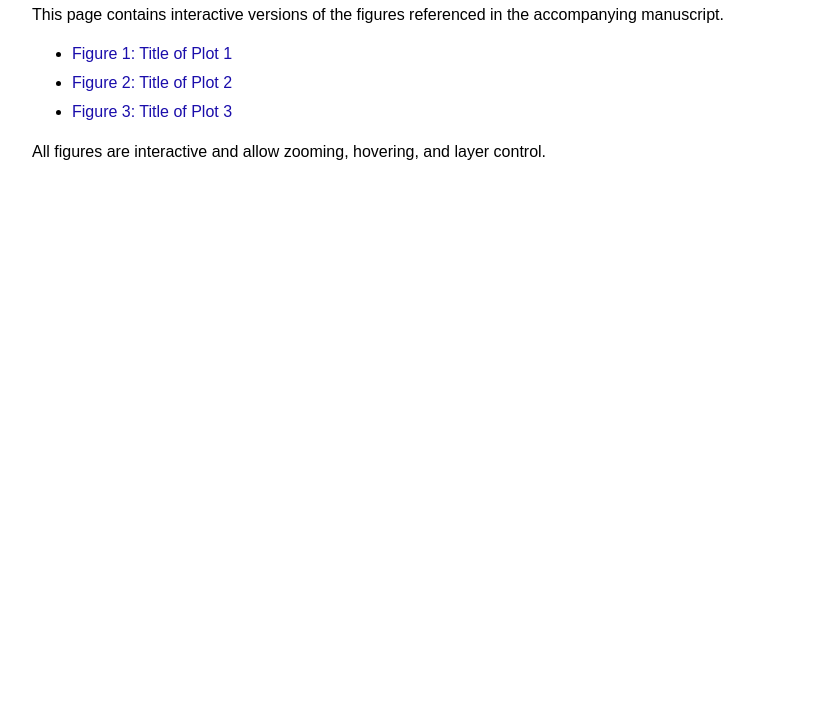
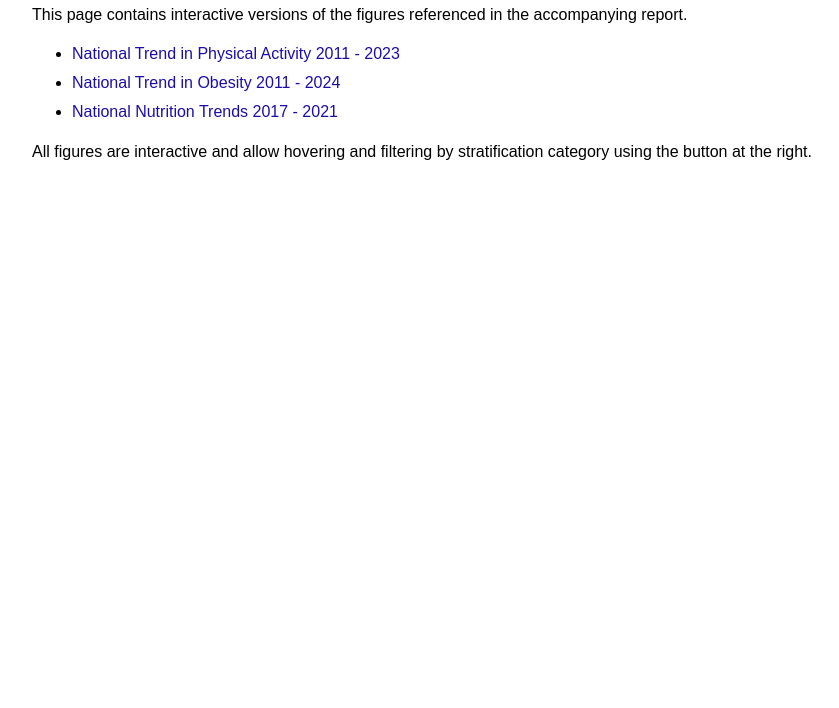
Before and after one commit to katie-emmons/brfss, a plain HTML site: page index.html in a window 1280 px wide. Shown: the part 92-800 px from the top of the page, without its empty margins (8-847 px from the left). Drawn offline with Linux system fonts and the light colour scheme.

Commit message:
Update index.html

```diff
--- a/index.html
+++ b/index.html
@@ -27,17 +27,17 @@
 <body>
     <h1>Interactive Figures</h1>
     <p>
-        This page contains interactive versions of the figures referenced in the accompanying manuscript.
+        This page contains interactive versions of the figures referenced in the accompanying report.
     </p>
 
     <ul>
-        <li><a href="plot1.html">Figure 1: Title of Plot 1</a></li>
-        <li><a href="plot2.html">Figure 2: Title of Plot 2</a></li>
-        <li><a href="plot3.html">Figure 3: Title of Plot 3</a></li>
+        <li><a href="physical_activity.html">National Trend in Physical Activity 2011 - 2023</a></li>
+        <li><a href="obesity.html">National Trend in Obesity 2011 - 2024</a></li>
+        <li><a href="nutrition.html">National Nutrition Trends 2017 - 2021</a></li>
     </ul>
 
     <p>
-        All figures are interactive and allow zooming, hovering, and layer control.
+        All figures are interactive and allow hovering and filtering by stratification category using the button at the right.
     </p>
 </body>
 </html>
```
